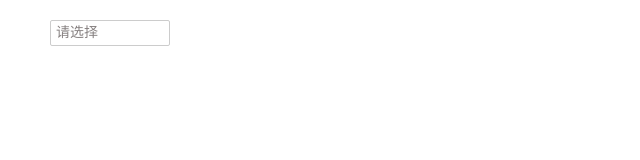
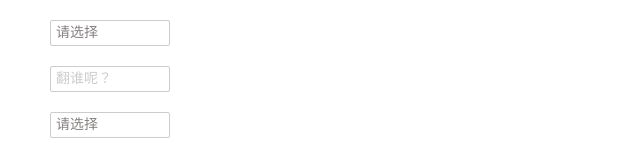
Before and after one commit to L6zt/components, a Vue app: page /select in a window 1280 px wide. Shown: the top 160 px of the page, without its empty margins (0-640 px from the left). Built offline with nearby package versions, Linux system fonts and the light colour scheme.

Commit message:
修改select 组件

```diff
--- a/src/packages/select/index.vue
+++ b/src/packages/select/index.vue
@@ -0,0 +1,136 @@
+<template>
+    <div
+            class="jc-select-comp"
+            v-click-out="clickOut"
+
+    >
+        <dl>
+            <dt
+                    class="jc-select-default-msg"
+                    :class="disabled ? 'disabled': ''"
+                    @click="showSelectBox"
+            >
+                {{selectMsg}}
+            </dt>
+            <transition name="fade">
+                <div
+                        class="jc-select-option-box"
+                        :style="boxStyle"
+                        v-show="isShow"
+                >
+                    <dd
+                            v-for="(item, index) in items"
+                            :key="index"
+                            class="jc-select-option"
+                            :class="`${k === item.key ? 'active' : ''}`"
+                            @click="emitSelectEvent(index)"
+                    >
+                        {{item.v}}
+                    </dd>
+                </div>
+            </transition>
+        </dl>
+    </div>
+</template>
+<script>
+    import {elemOffset} from '../../utils/dom';
+    export default  {
+      props: {
+        items: {
+          type: Array,
+          default: []
+        },
+        defaultTip: {
+          type: String,
+          default: '请选择'
+        },
+        disabled: {
+          type: Boolean,
+          default: false
+        },
+        k: {
+          type: [String, Number],
+          default: ''
+        }
+      },
+      data () {
+        return {
+          isShow: false,
+          boxStyle: {
+
+          }
+        }
+      },
+      computed:{
+          selectMsg () {
+            let {items, k, defaultTip} = this;
+            return k !== null ? items[k].v : defaultTip
+          }
+      },
+      mounted () {
+        const {$el} = this;
+        const size = elemOffset($el);
+        this.boxStyle ={
+          top: `${size.height + 1}px`,
+          left: 0
+        }
+      },
+      methods: {
+        showSelectBox () {
+          if (this.disabled) {
+            return false;
+          }
+          console.log('show');
+          this.isShow = !this.isShow
+        },
+        clickOut (e) {
+          this.isShow = false
+        },
+        emitSelectEvent (index) {
+          const {items} = this;
+          const item = items[index];
+          this.isShow = false;
+          this.$emit('selectEvent', item);
+        }
+      }
+    }
+</script>
+<style lang="scss">
+    $basefontcolor: #868080;
+    $basebackg: #fff;
+    .jc-select-comp {
+        position: relative;
+        width: 120px;
+        padding: 5px;
+        line-height: 1;
+        text-align: left;
+        font-size: 14px;
+        box-sizing: border-box;
+        border: 1px solid #ccc;
+        border-radius: 2px;
+        cursor: pointer;
+        color: $basefontcolor;
+        background: $basebackg;
+        .jc-select-option-box {
+            box-sizing: border-box;
+            position: absolute;
+            width: 100%;
+            left: 0;
+            top: 0;
+            font-size: 12px;
+            border: 1px solid #ccc;
+            background: $basebackg;
+            z-index: 999;
+            .jc-select-option {
+                position: relative;
+                width: 100%;
+                padding: 5px 0 5px 10px;
+                box-sizing: border-box;
+                border-bottom: 1px solid #ccc;
+                &:nth-last-child(1) {
+                    border: 0;
+                }
+            }
+        }
+    }
+</style>
```
